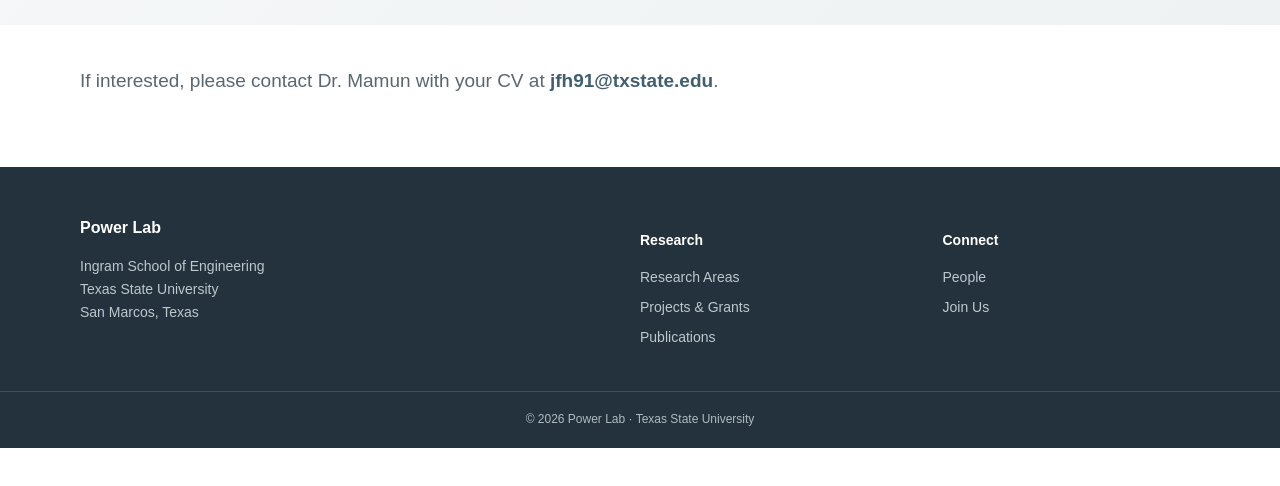
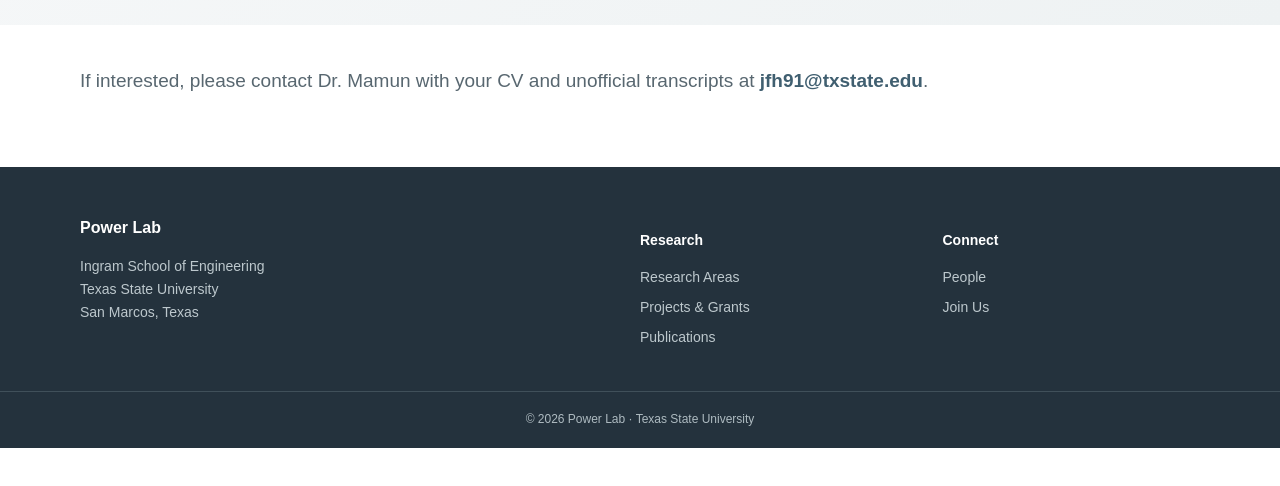
Before and after one commit to txst-power-lab/txst-power-lab.github.io, a plain HTML site: page join.html in a window 1280 px wide. Shown: the part 164-650 px from the top of the page. Drawn offline with Linux system fonts and the light colour scheme.

Commit message:
Update join.html

```diff
--- a/join.html
+++ b/join.html
@@ -31,7 +31,7 @@
 
 <section class="section tight">
   <div class="container">
-    <p class="join-text">If interested, please contact Dr. Mamun with your CV at <a class="text-link" href="mailto:jfh91@txstate.edu">jfh91@txstate.edu</a>.</p>
+    <p class="join-text">If interested, please contact Dr. Mamun with your CV and unofficial transcripts at <a class="text-link" href="mailto:jfh91@txstate.edu">jfh91@txstate.edu</a>.</p>
   </div>
 </section>
 </main>
```
